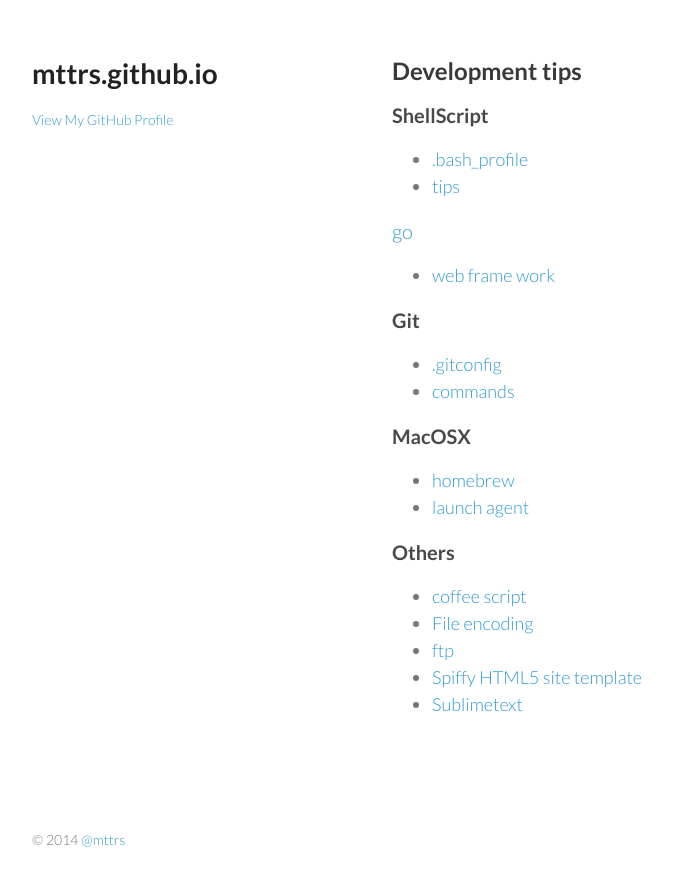
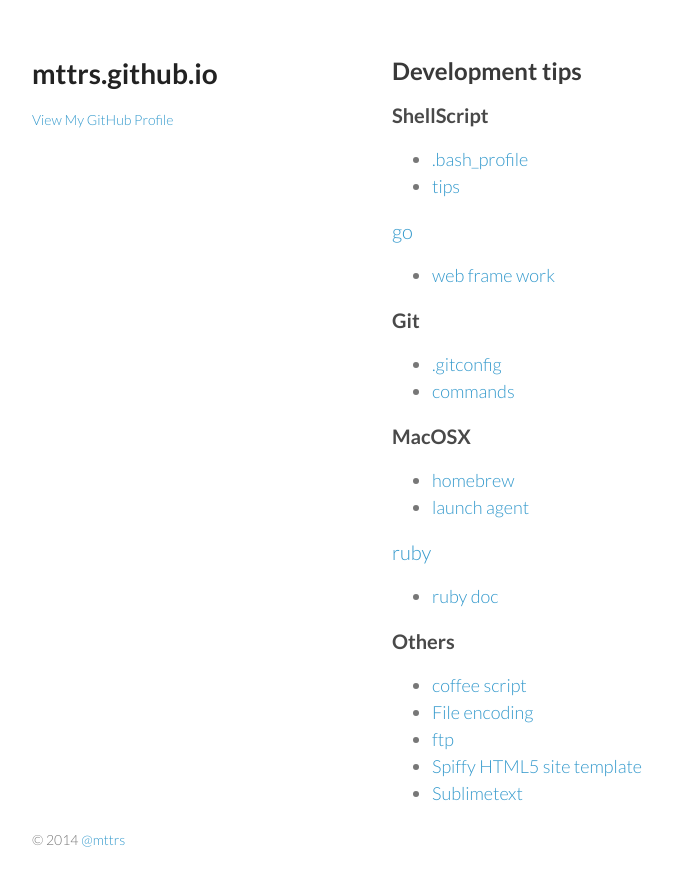
Before and after one commit to gitter-badger/mttrs.github.io, a Jekyll site: the page built from index.md, in a window 1280 px wide. Shown: the top 886 px of the page, without its empty margins (178-851 px from the left). Built offline with Jekyll 4.4.1, drawn with Linux system fonts in a browser that asks for light colours.

Commit message:
Update index.md

```diff
--- a/index.md
+++ b/index.md
@@ -64,6 +64,15 @@ layout: default
       </li>
     </ul>
 
+    <h3><a href="http://golang.org/" target="_blank">ruby</a></h3>
+    <ul>
+      <li class="link-list">
+        <a href="http://www.ruby-doc.org/core-2.1.2/" target="_blank">
+        ruby doc
+        </a>
+      </li>
+    </ul>
+
     <h3>Others</h3>
     <ul>
       <li class="link-list">
```
